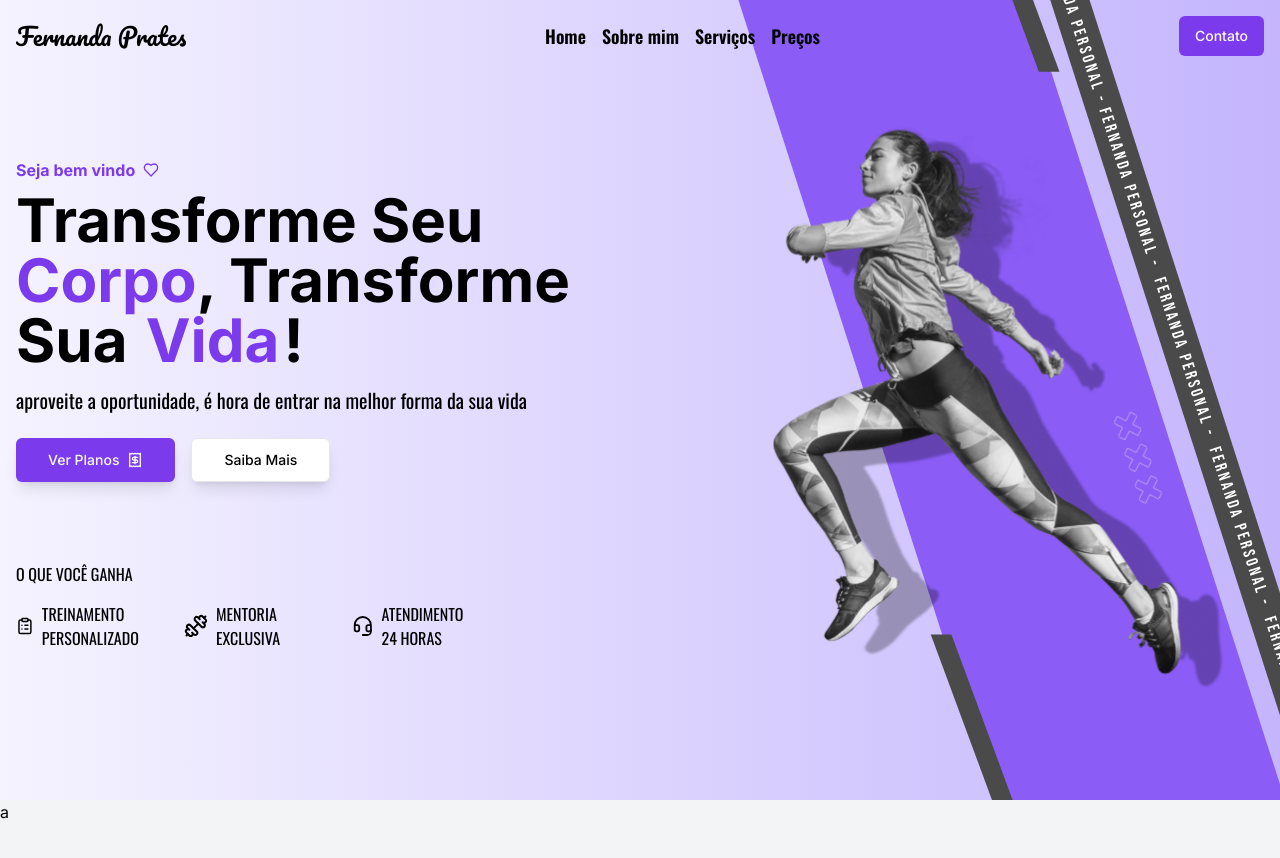
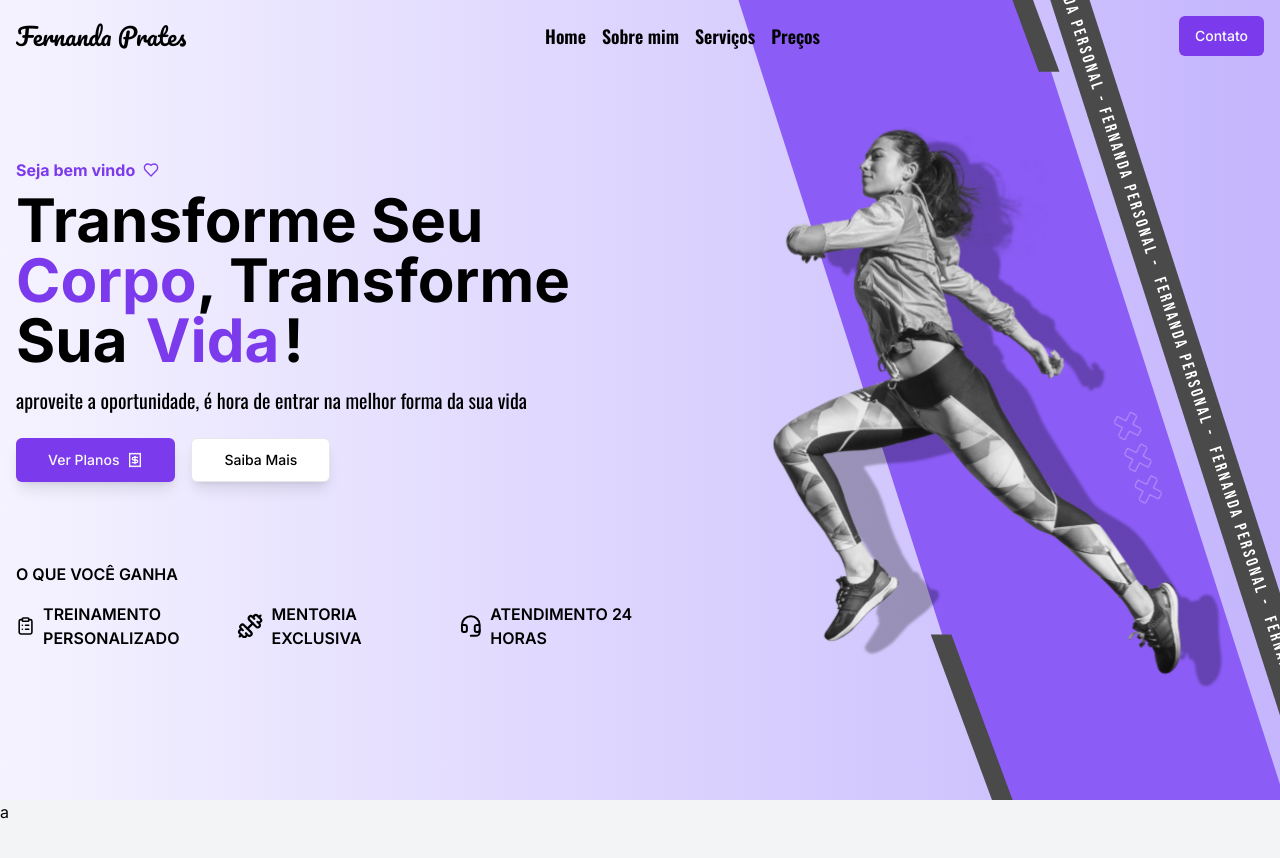
Before and after one commit to devPrates/fernanda-personal-trainer, a Next.js app: page / in a window 1280 px wide. Shown: the top 858 px of the page. Built offline with nearby package versions, Linux system fonts and the light colour scheme.

Commit message:
hero updated

```diff
--- a/src/components/HeroSection.tsx
+++ b/src/components/HeroSection.tsx
@@ -34,11 +34,11 @@ export default function HeroSection() {
                 <Button variant="outline" size={'lg'} className='shadow-lg'>Saiba Mais</Button>
               </div>
             </div>
-            <div className={`uppercase ${oswald.className} flex flex-col gap-4 mt-20`} >
+            <div className={`uppercase font-semibold flex flex-col gap-4 mt-20`} >
               <h2 className='' >o que você ganha</h2>
-              <div className='flex flex-wrap gap-10'>
+              <div className='grid grid-cols-1 md:grid-cols-2 lg:grid-cols-3 gap-10'>
               {card.map((card, i) => (
-              <div key={i} className={`flex items-center gap-2 w-32`}>
+              <div key={i} className={`flex items-center gap-2`}>
                   <card.icon aria-hidden="true" className="size-8 " />
                   <span>{card.name}</span>
               </div>
```
